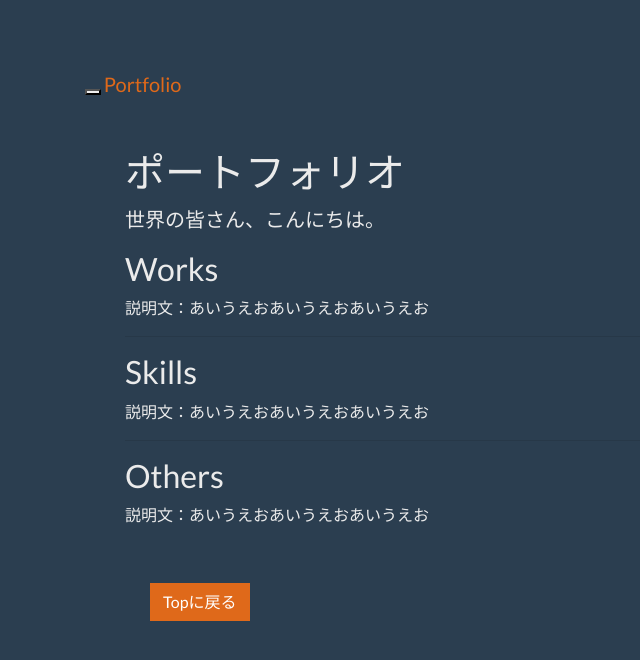
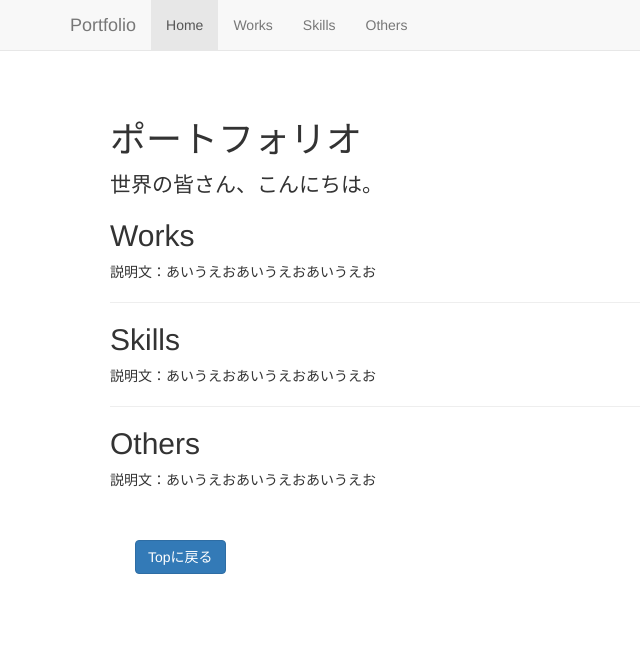
Before and after one commit to reiji-dat/portfolio, a plain HTML site: page index.html in a window 1280 px wide. Shown: the whole page, without its empty margins (0-640 px from the left). Drawn offline with nearby package versions, Linux system fonts and the light colour scheme; a small style sheet from the web is missing.

Commit message:
デザイン変更

```diff
--- a/index.html
+++ b/index.html
@@ -8,7 +8,7 @@
 
     <title>プロフィールページ</title>
     <!-- Bootstrap -->
-    <link rel="stylesheet" href="https://stackpath.bootstrapcdn.com/bootswatch/4.5.2/superhero/bootstrap.min.css" integrity="sha384-HnTY+mLT0stQlOwD3wcAzSVAZbrBp141qwfR4WfTqVQKSgmcgzk+oP0ieIyrxiFO" crossorigin="anonymous">
+    <link rel="stylesheet" href="https://stackpath.bootstrapcdn.com/bootswatch/3.4.1/cosmo/bootstrap.min.css" integrity="sha384-6SQbkR6/v7QGEoFg1os3KF4uJMFxP6vxm6vLCSbbwwHllJdb4FqkWMiYLtHWGGN4" crossorigin="anonymous">
     <style>
         body {
             padding-top: 60px;
```
